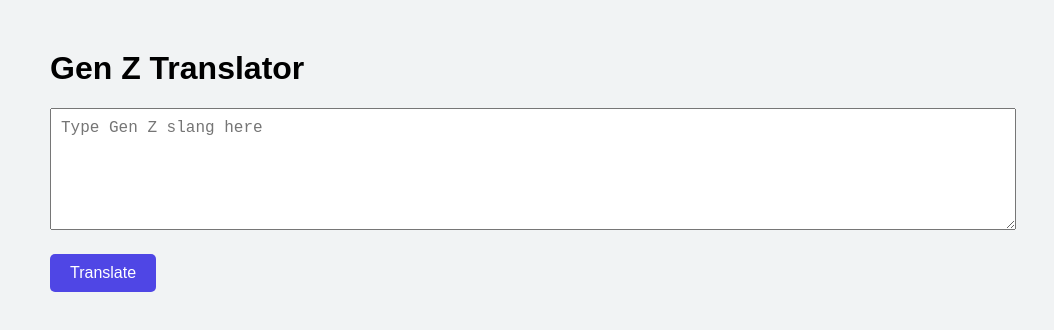
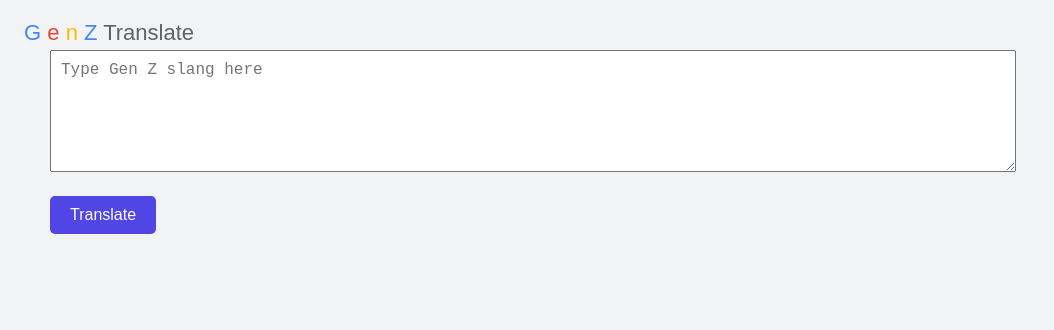
Before and after one commit to dutchbabypancakes/genz-genalpha-translator, a website: page index.html in a window 1280 px wide. Shown: the whole page, without its empty margins (0-1054 px from the left). Drawn offline with Linux system fonts and the light colour scheme.

Commit message:
Update index.html

```diff
--- a/index.html
+++ b/index.html
@@ -10,6 +10,26 @@
           margin: 50px;
           background: #f1f3f4;
          }
+    .top-bar {
+    position: absolute;
+    top: 20px;
+    left: 24px;
+  }
+
+  .logo {
+    font-size: 22px;
+    font-weight: 500;
+    font-family: Arial, sans-serif;
+  }
+
+  .blue { color: #4285F4; }
+  .red { color: #EA4335; }
+  .yellow { color: #FBBC05; }
+  .green { color: #34A853; }
+
+  .translate-text {
+    color: #5f6368;
+  }
     textarea { width: 80%; height: 100px; margin-bottom: 20px; padding: 10px; font-size: 16px; }
     button { padding: 10px 20px; font-size: 16px; cursor: pointer; background-color: #4f46e5; color: white; border: none; border-radius: 5px; }
     button:hover { background-color: #3730a3; }
@@ -17,7 +37,15 @@
   </style>
 </head>
 <body>
-  <h1>Gen Z Translator</h1>
+  <div class="top-bar">
+    <div class="logo">
+      <span class="blue">G</span>
+      <span class="red">e</span>
+      <span class="yellow">n</span>
+      <span class="blue">Z</span>
+      <span class="translate-text"> Translate</span>
+    </div>
+  </div>
   <textarea id="inputText" placeholder="Type Gen Z slang here"></textarea><br>
   <button id="translateBtn">Translate</button>
   <div class="output" id="outputText"></div>
```
